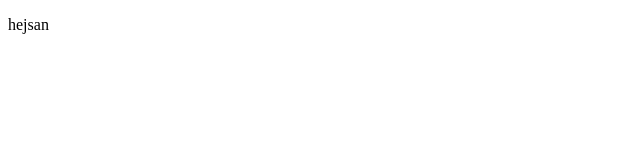
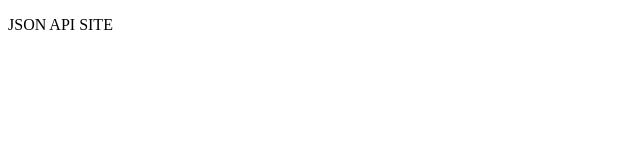
Before and after one commit to Santosnr6/santosnr6.github.io, a plain HTML site: page index.html in a window 1280 px wide. Shown: the full height of the page, 0-640 px from the left. Drawn offline with Linux system fonts and the light colour scheme.

Commit message:
Setup page

```diff
--- a/index.html
+++ b/index.html
@@ -6,6 +6,6 @@
     <title>Document</title>
 </head>
 <body>
-    <p>hejsan</p>
+    <p>JSON API SITE</p>
 </body>
 </html>
```
